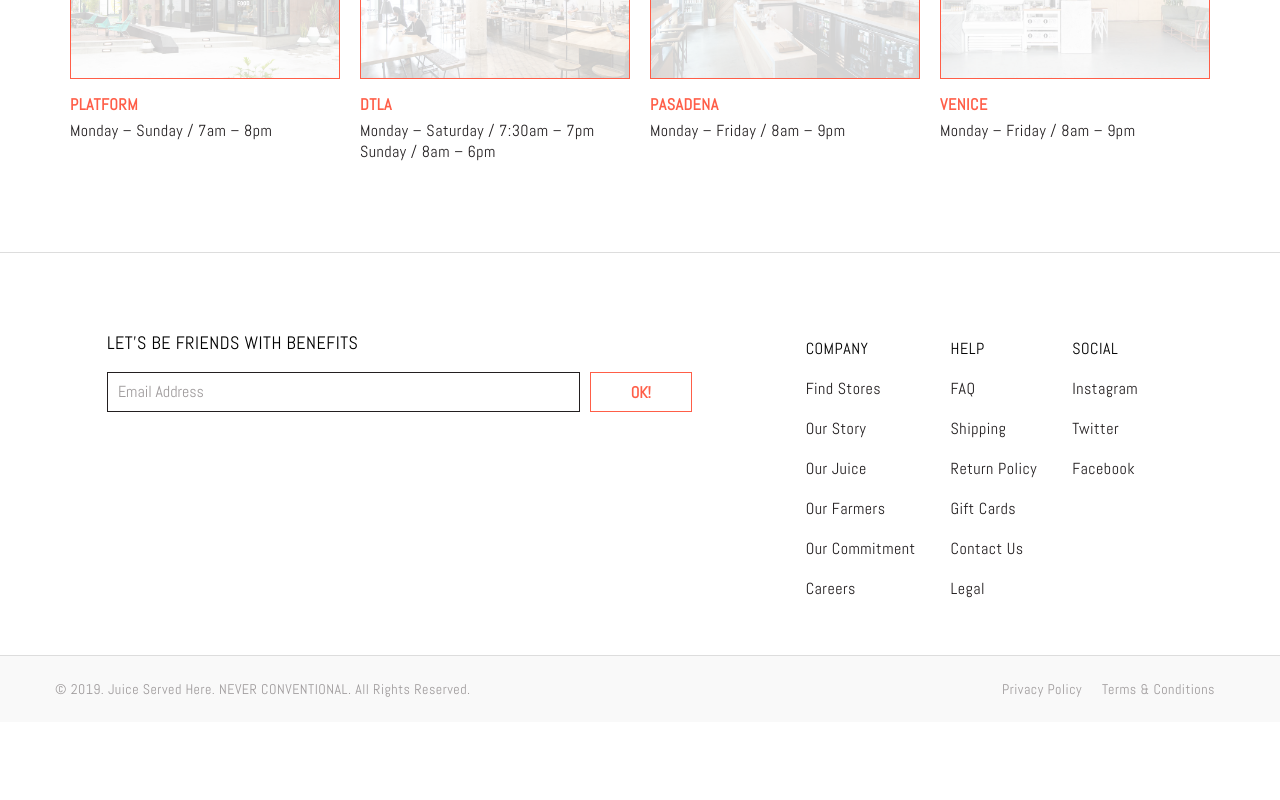
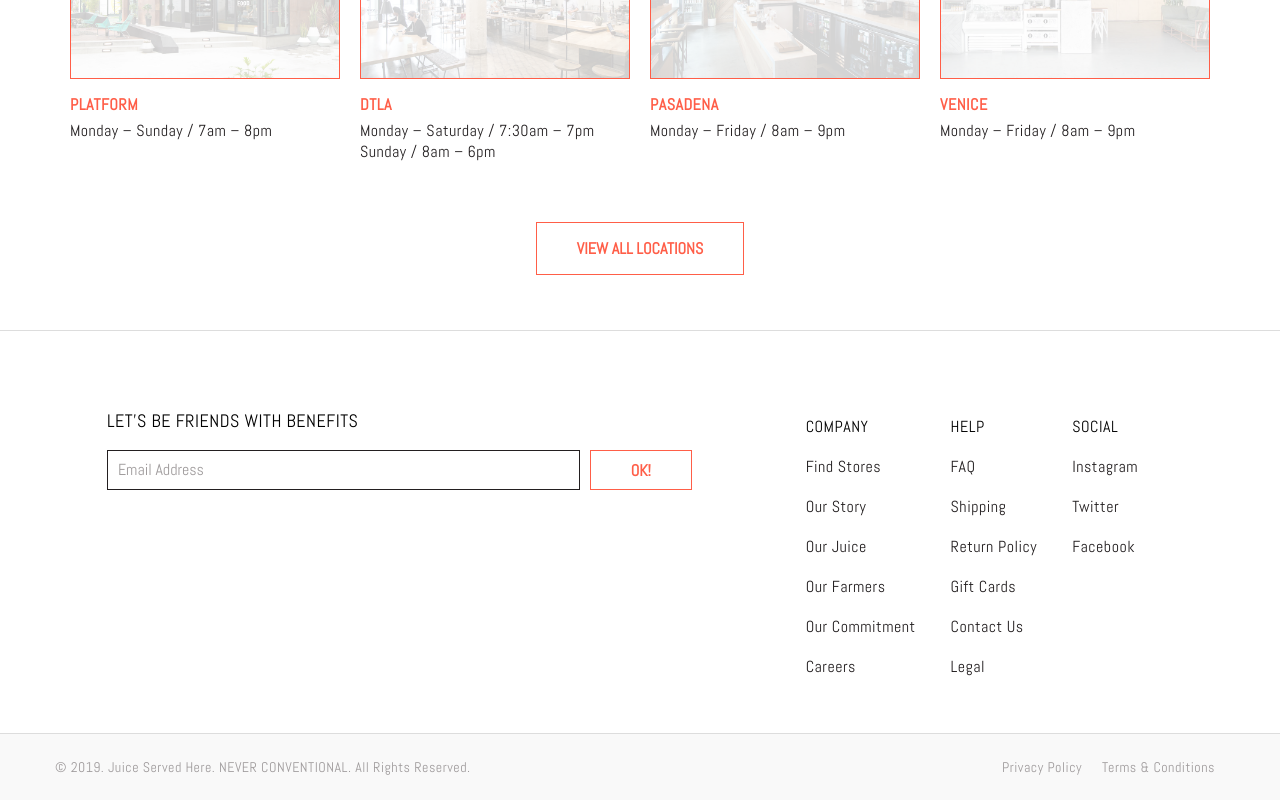
Before and after one commit to cgonz0/juice-served-here, a React (Create React App) app: page / in a window 1280 px wide. Shown: the part 3254-4054 px from the top of the page. Before the commit the page ends 3976 px from the top, so only its background shows below. Built offline with nearby package versions, Linux system fonts and the light colour scheme.

Commit message:
add location button

```diff
--- a/src/components/Home.js
+++ b/src/components/Home.js
@@ -209,6 +209,7 @@
                   </a>
                 </li>
               </ul>
+              <button className="btn-outline">View All Locations</button>
             </div>
           </div>
         </div>
```
